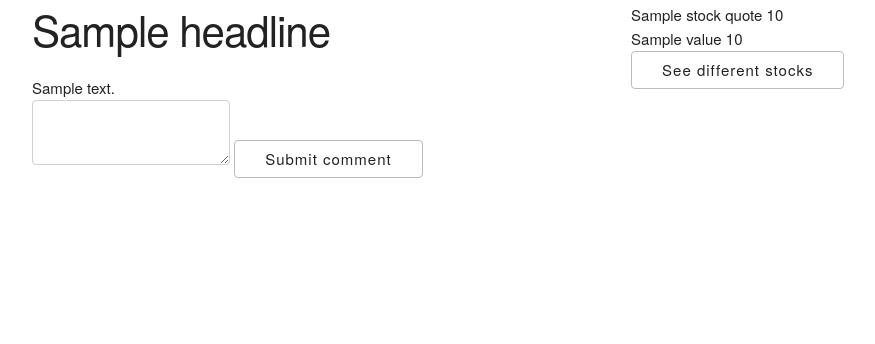
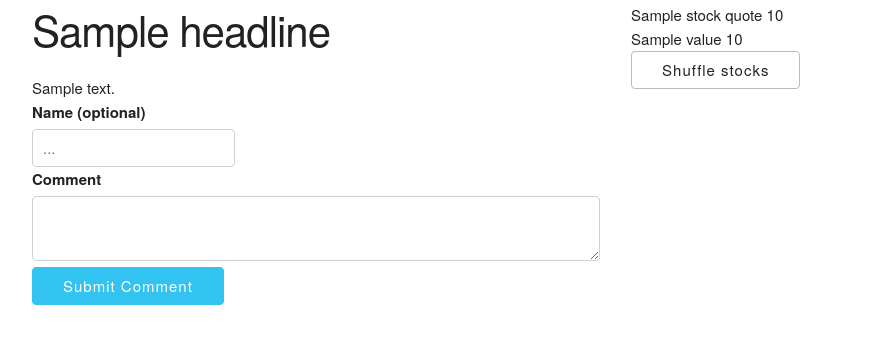
Before and after one commit to wwwidmer/fool-articles, a Django app: template fool_articles/templates/article.html in a window 1280 px wide. Shown: the part 21-365 px from the top of the page, without its empty margins (224-1099 px from the left). Run offline with Django 3.2, Linux system fonts and the light colour scheme; the template is opened without the code that fills it: most values are stand-ins (such as "Sample title", 1, 10 or a date in 2020).

Commit message:
Shuffle stock quotes
+ Glamifying the comment area

- Added a block for scripts to the base template
- Loaded individual js for the article page

```diff
--- /dev/null
+++ b/fool_articles/static/article_api.js
@@ -0,0 +1,44 @@
+(function() {
+  const BASE_URL = "/";
+  const ArticleAPI = {
+    comments: {
+      getComments: () => {
+        return fetch(`${BASE_URL}comments/`)
+          .then(response => response.json())
+          .then(responseJson => {
+            // Show some elements
+          });
+      },
+      submitComment: ({ text, username }) => {
+        return fetch(`${BASE_URL}comments/`, {
+          method: "POST",
+          headers: {
+            "Content-Type": "application/json"
+          },
+          body: JSON.stringify({
+            text,
+            username
+          })
+        })
+          .then(response => response.json())
+          .catch(e => {
+            // Show to user?
+          });
+      }
+    }
+  };
+
+  const submitCommentButton = document.querySelector("#submit-comment");
+  if (submitCommentButton != null) {
+    submitCommentButton.addEventListener("click", function(e) {
+      e.preventDefault();
+      const username = document.getElementById("comment-username").value;
+      const commentText = document.getElementById("comment-text").value;
+      if (commentText == null || commentText.trim() == "") {
+        // TODO - add error class to textarea
+        return;
+      }
+      ArticleAPI.comments.submitComment({ username, text: commentText });
+    });
+  }
+})();
--- /dev/null
+++ b/fool_articles/static/shuffle_quotes.js
@@ -0,0 +1,23 @@
+"use strict";
+(function() {
+  function shuffleChildren(rootElement, childSelector) {
+    const children = rootElement.querySelectorAll(childSelector);
+
+    rootElement.innerHTML = "";
+    // Fancy code alert
+    // Math.random creates a number from 0 to 1, subtracting 0.5 causes a potential for a negative number
+    // which gives us -n, 0, and n which sort uses to determine the place of the element.
+    const shuffledChildren = Array.from(children).sort(
+      () => Math.random() - 0.5
+    );
+
+    for (const child of shuffledChildren) rootElement.appendChild(child);
+  }
+
+  const button = document.querySelector(".shuffle-button");
+  if (button != null) {
+    button.addEventListener("click", function() {
+      shuffleChildren(document.getElementById("stock-list"), ".stock-row");
+    });
+  }
+})();
--- a/fool_articles/templates/article.html
+++ b/fool_articles/templates/article.html
@@ -1,10 +1,6 @@
-{% extends "base.html" %}
-{% block title %}
-{% if articles|length > 0 %}
-<title> {{ articles.0.headline }} </title>
-{% endif %}
-{% endblock %}
-{% block content %} {% if articles|length > 0 %}
+{% extends "base.html" %} {% block title %} {% if articles|length > 0 %}
+<title>{{ articles.0.headline }}</title>
+{% endif %} {% endblock %} {% block content %} {% if articles|length > 0 %}
 
 <div class="container">
   <div class="main-content nine columns">
@@ -17,24 +13,43 @@
     </div>
     <div class="content-footer">
       <form class="comment-form">
-	<textarea placeholder="Write a comment..."> </textarea>
-	<button type="submit"> Submit comment </button>
+        <div class="row">
+	  <label for="comment-username"> Name (optional) </label>
+          <input
+            id="comment-username"
+            type="text"
+            placeholder="..."
+          >
+          </input>
+        </div>
+        <div class="row">
+          <label for="comment-text"> Comment </label>
+          <textarea id="comment-text" class="u-full-width" placeholder="Write a comment...">
+          </textarea>
+        </div>
+        <div class="row">
+          <button id="submit-comment" class="button-primary">
+            Submit Comment
+          </button>
+        </div>
       </form>
+      <div id="comment-container"></div>
     </div>
   </div>
   {% if stock_quotes|length > 0 %}
   <div class="sidebar three columns">
+    <div id="stock-list">
       {% for stock_quote in stock_quotes %}
-    <div class="row">
+      <div class="row stock-row">
         {{ stock_quote.company_name }} {{ stock_quote.current_price.Amount }}
 	{{ stock_quote.percent_change.Value }} {{ stock_quote.change.Amount }}
       </div>
       {% endfor %}
+    </div>
     <div class="row">
-      <button>See different stocks</button>
+      <button class="shuffle-button">Shuffle stocks</button>
     </div>
   </div>
-
 </div>
 {% endif %} {% else %}
 
@@ -42,4 +57,8 @@
   Could not find this article
 </div>
 
-{% endif %} {% endblock %}
+{% endif %} {% endblock %} {% load static %} {% block scripts %}
+<script async defer src="{% static 'shuffle_quotes.js' %}"></script>
+<script async defer src="{% static 'article_api.js' %}"></script>
+
+{% endblock %}
--- a/fool_articles/templates/base.html
+++ b/fool_articles/templates/base.html
@@ -18,9 +18,9 @@
       <footer></footer>
     </div>
   </body>
+  {% load static %}
+  {% block scripts %} {% endblock %}
 
-  {% load static %}
-  <script src="{% static 'app.js' %}"></script>
 
   <link
     rel="stylesheet"
```
Also changed, not shown: fool_articles/static/app.js (deleted). Lines whose indentation alone changed are shown as unchanged.
